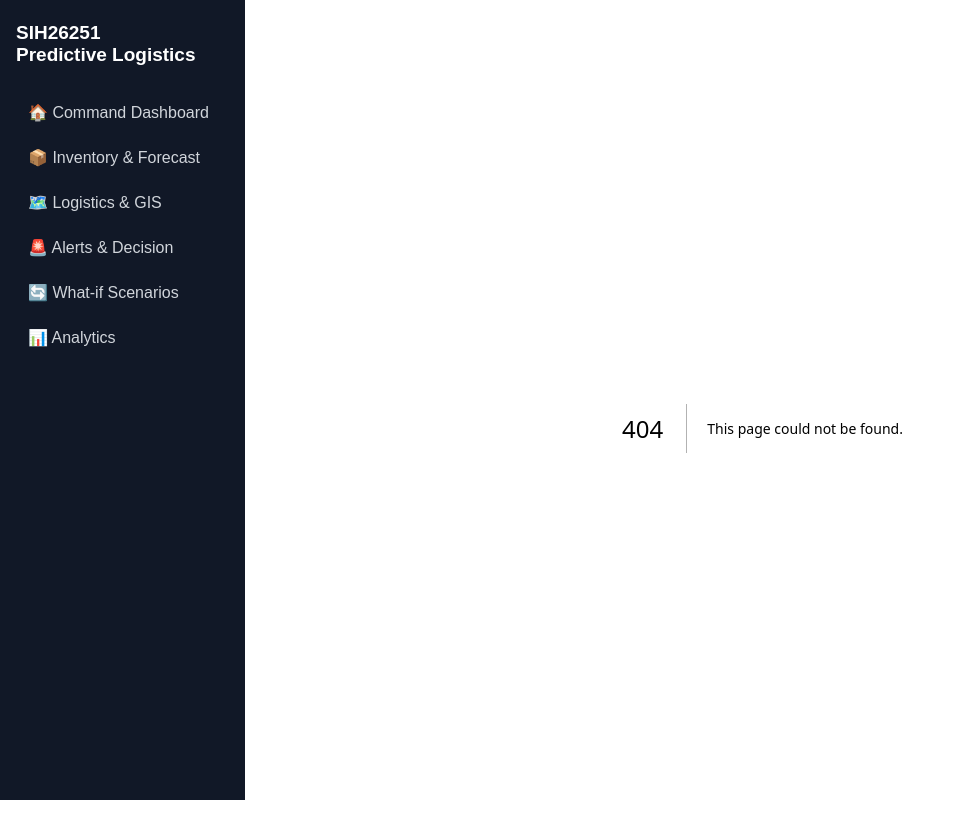
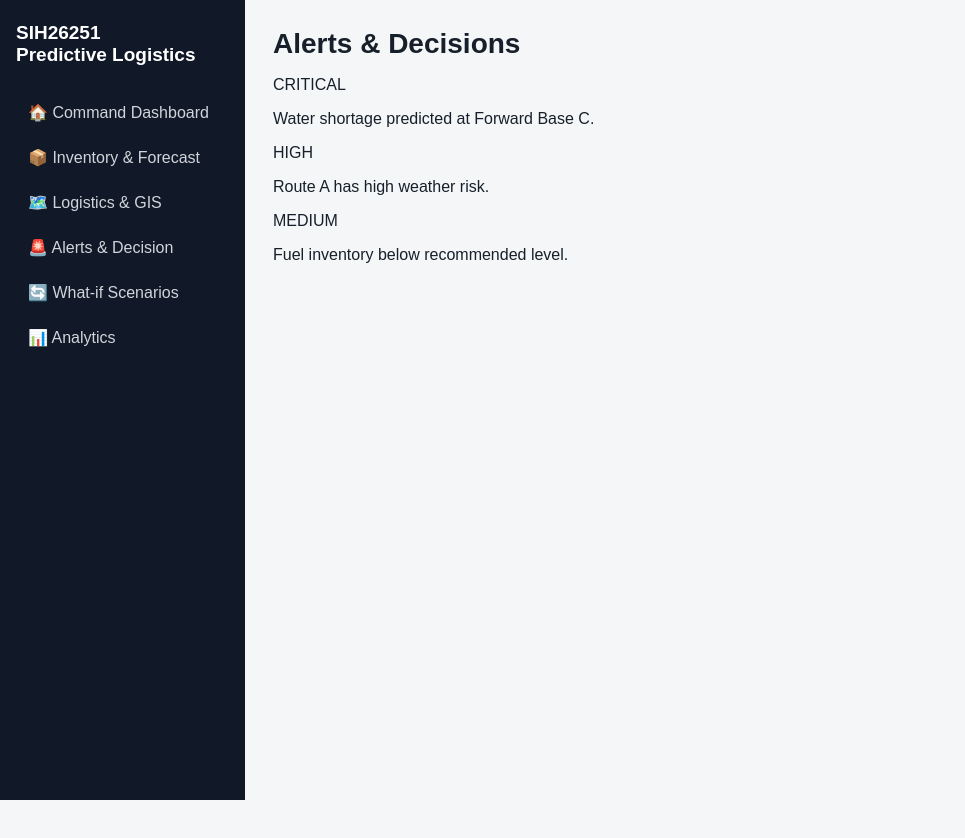
Before and after one commit to jayeshkadam785/SupplyShield-AI, a Next.js app in the folder frontend/: page /alerts in a window 1280 px wide. Before the commit this address had no page. Shown: the top 838 px of the page, without its empty margins (0-965 px from the left). After the commit the page ends 800 px from the top, so only its background shows below. Built offline with nearby package versions, Linux system fonts and the light colour scheme.

Commit message:
Create AlertsPage component to display alerts

```diff
--- /dev/null
+++ b/frontend/app/alerts/page.tsx
@@ -0,0 +1,33 @@
+export default function AlertsPage() {
+  const alerts = [
+    {
+      priority: "CRITICAL",
+      message: "Water shortage predicted at Forward Base C.",
+    },
+    {
+      priority: "HIGH",
+      message: "Route A has high weather risk.",
+    },
+    {
+      priority: "MEDIUM",
+      message: "Fuel inventory below recommended level.",
+    },
+  ];
+
+  return (
+    <main className="p-6">
+      <h1 className="text-3xl font-bold mb-6">
+        Alerts & Decisions
+      </h1>
+
+      <div className="space-y-4">
+        {alerts.map((alert, index) => (
+          <div key={index} className="rounded-xl border p-5">
+            <p className="font-bold">{alert.priority}</p>
+            <p className="mt-2">{alert.message}</p>
+          </div>
+        ))}
+      </div>
+    </main>
+  );
+}
```
